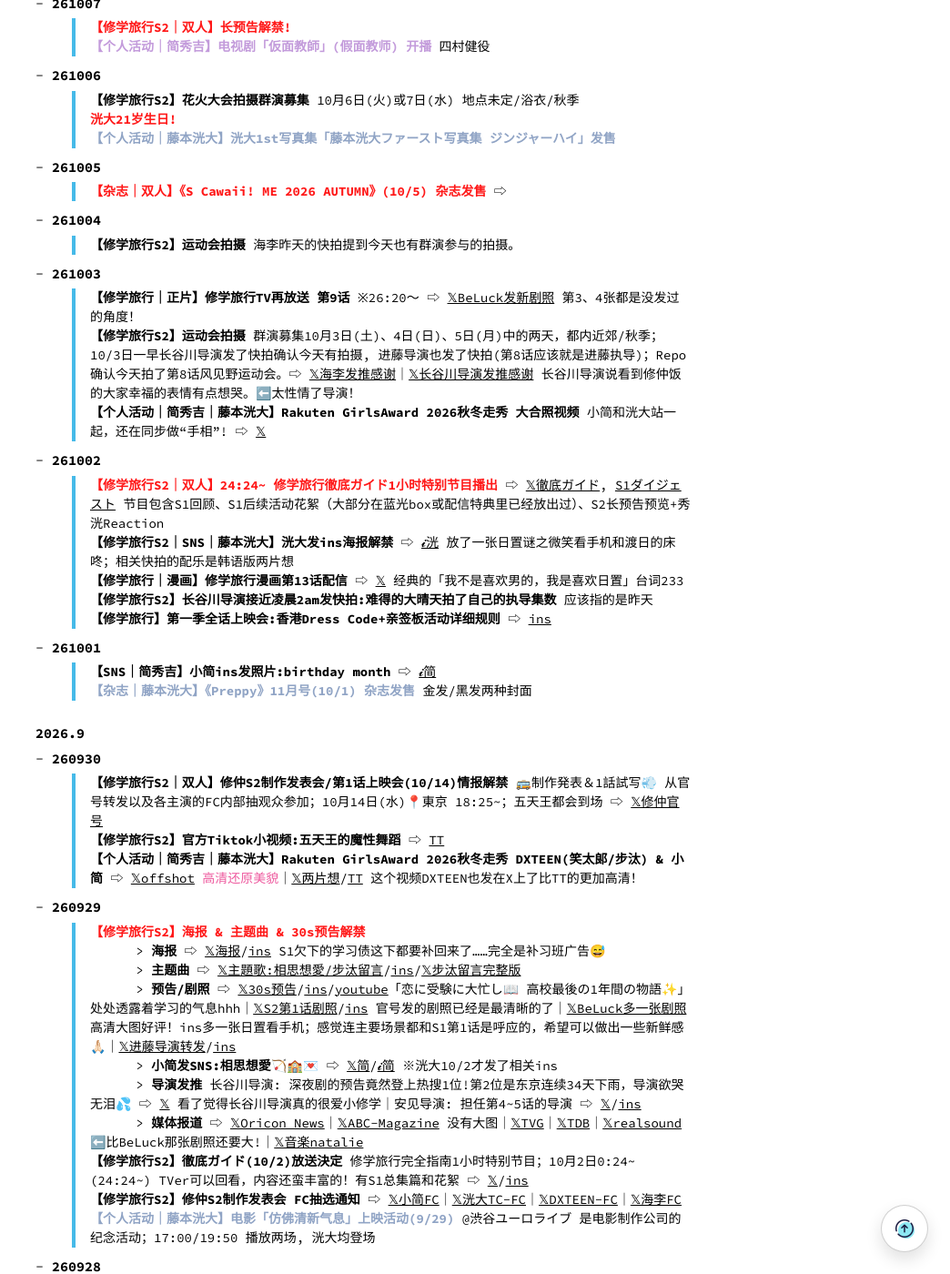
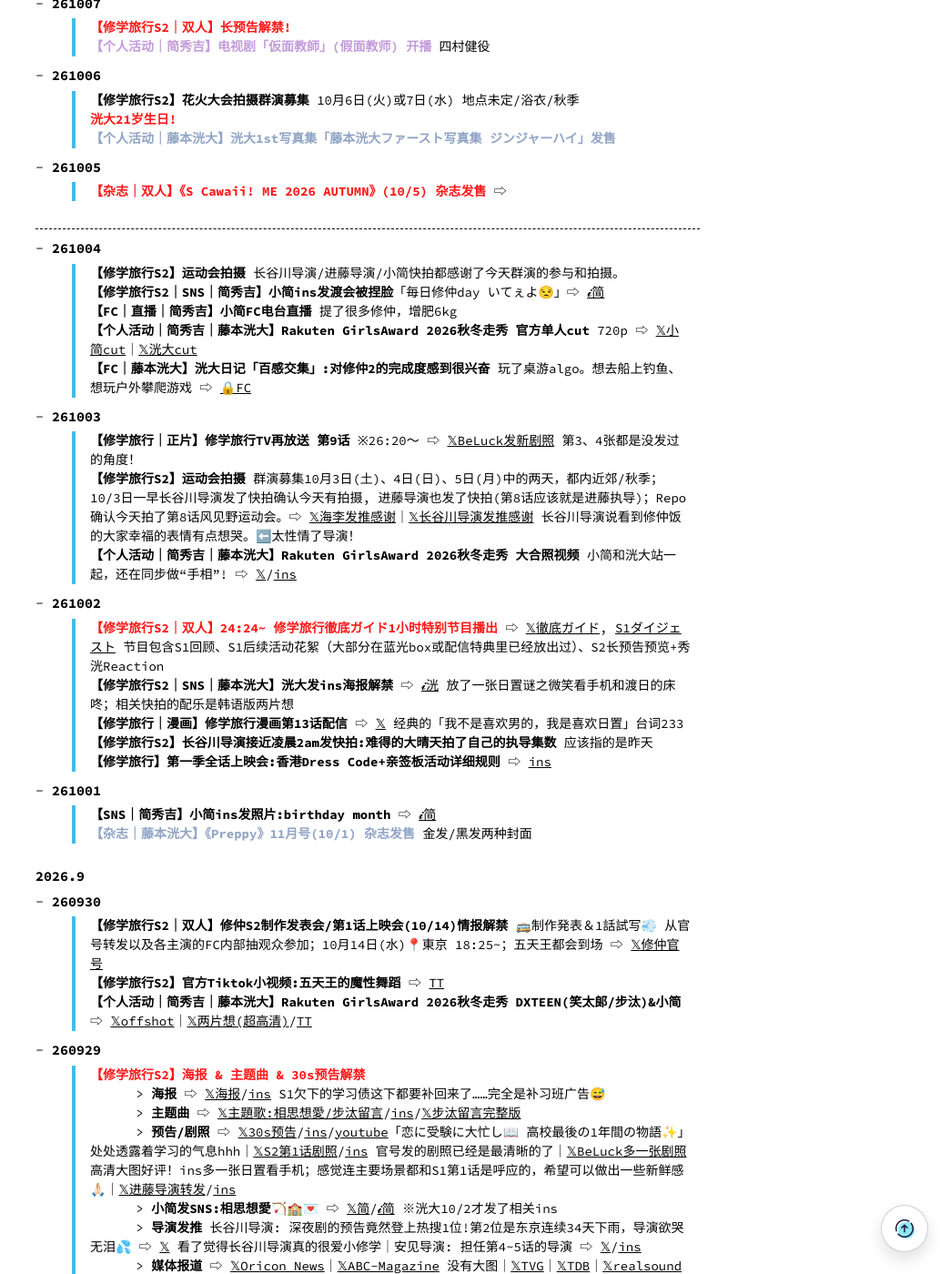
Before and after one commit to eri329/hidekou, a Jekyll site: the page built from flattened_timeline.md, in a window 1280 px wide and 1400 px high, scrolled down 2113 px. Shown: the whole window at 91% size, without its empty margins (236-1280 px from the left). Built offline with Jekyll 4.4.1, drawn with Linux system fonts in a browser that asks for light colours; comment, search, counter and statistics services are not loaded; some of the changed text lies outside the part shown.

Commit message:
regular update

```diff
--- a/flattened_timeline.md
+++ b/flattened_timeline.md
@@ -89,12 +89,19 @@ permalink: /flattened_timeline/
     > **【个人活动｜藤本洸大】洸大1st写真集「藤本洸大ファースト写真集 ジンジャーハイ」发售**{: .text-solo-k}
 * **261005**
     > **【杂志｜双人】《S Cawaii! ME 2026 AUTUMN》(10/5) 杂志发售**{: .text-red} ⇨ []()
+
+<div class="line"></div>
+
 * **261004**
-    > **【修学旅行S2】运动会拍摄** 海李昨天的快拍提到今天也有群演参与的拍摄。
+    > **【修学旅行S2】运动会拍摄** 长谷川导演/进藤导演/小简快拍都感谢了今天群演的参与和拍摄。
+    > **【修学旅行S2｜SNS｜简秀吉】小简ins发渡会被捏脸**「毎日修仲day いてぇよ😒」⇨ [𝓲简](https://www.instagram.com/p/DeEkV36hjUW/)
+    > **【FC｜直播｜简秀吉】小简FC电台直播** 提了很多修仲，增肥6kg
+    > **【个人活动｜简秀吉｜藤本洸大】Rakuten GirlsAward 2026秋冬走秀 官方单人cut** 720p ⇨ [𝕏小简cut](https://www.instagram.com/p/DeEm18BPZKn/)｜[𝕏洸大cut](https://www.instagram.com/p/DeElMyZP5Mz/)
+    > **【FC｜藤本洸大】洸大日记「百感交集」:对修仲2的完成度感到很兴奋** 玩了桌游algo。想去船上钓鱼、想玩户外攀爬游戏 ⇨ [🔒FC](https://sp.tcland.jp/contents/1116133)
 * **261003**
     > **【修学旅行｜正片】修学旅行TV再放送 第9话** ※26:20～ ⇨ [𝕏BeLuck发新剧照](https://x.com/BeLuckbunko/status/2106304497828171879) 第3、4张都是没发过的角度！
     > **【修学旅行S2】运动会拍摄** 群演募集10月3日(土)、4日(日)、5日(月)中的两天，都内近郊/秋季；10/3日一早长谷川导演发了快拍确认今天有拍摄, 进藤导演也发了快拍(第8话应该就是进藤执导)；Repo确认今天拍了第8话风见野运动会。⇨ [𝕏海李发推感谢](https://x.com/kairi_shimizu/status/2106320930016464907)｜[𝕏长谷川导演发推感谢](https://x.com/hasetaku0227/status/2106376762154471768) 长谷川导演说看到修仲饭的大家幸福的表情有点想哭。⬅️太性情了导演！
-    > **【个人活动｜简秀吉｜藤本洸大】Rakuten GirlsAward 2026秋冬走秀 大合照视频** 小简和洸大站一起，还在同步做“手相”! ⇨ [𝕏](https://x.com/GirlsAward/status/2106346102572355973)
+    > **【个人活动｜简秀吉｜藤本洸大】Rakuten GirlsAward 2026秋冬走秀 大合照视频** 小简和洸大站一起，还在同步做“手相”! ⇨ [𝕏](https://x.com/GirlsAward/status/2106346102572355973)/[ins](https://www.instagram.com/p/DeCDoeHvJo0/)
 * **261002**
     > **【修学旅行S2｜双人】24:24~ 修学旅行徹底ガイド1小时特别节目播出**{: .text-red} ⇨ [𝕏徹底ガイド](https://x.com/dramal_abc/status/2106067363963748833), [S1ダイジェスト](https://x.com/dramal_abc/status/2106067997312127152) 节目包含S1回顾、S1后续活动花絮（大部分在蓝光box或配信特典里已经放出过）、S2长预告预览+秀洸Reaction
     > **【修学旅行S2｜SNS｜藤本洸大】洸大发ins海报解禁** ⇨ [𝓲洸](https://www.instagram.com/p/Dd_b6mFlGbC/) 放了一张日置谜之微笑看手机和渡日的床咚；相关快拍的配乐是韩语版两片想
@@ -111,7 +118,7 @@ permalink: /flattened_timeline/
 * **260930**
     > **【修学旅行S2｜双人】修仲S2制作发表会/第1话上映会(10/14)情报解禁** 🚌制作発表＆1話試写💨 从官号转发以及各主演的FC内部抽观众参加；10月14日(水)📍東京 18:25~；五天王都会到场 ⇨ [𝕏修仲官号](https://x.com/dramal_abc/status/2105274974751830518)
     > **【修学旅行S2】官方Tiktok小视频:五天王的魔性舞蹈** ⇨ [TT](https://www.tiktok.com/@schooltrip_abc/video/7691253785833966868)
-    > **【个人活动｜简秀吉｜藤本洸大】Rakuten GirlsAward 2026秋冬走秀 DXTEEN(笑太郎/步汰) & 小简** ⇨ [𝕏offshot](https://x.com/official_DXTEEN/status/2105247534784659817) <span>高清还原美貌</span>{: .text-pink}｜[𝕏两片想](https://x.com/official_DXTEEN/status/2105244688999698879)/[TT](https://www.tiktok.com/@official_dxteen/video/7691273142618180872) 这个视频DXTEEN也发在X上了比TT的更加高清！
+    > **【个人活动｜简秀吉｜藤本洸大】Rakuten GirlsAward 2026秋冬走秀 DXTEEN(笑太郎/步汰)&小简** ⇨ [𝕏offshot](https://x.com/official_DXTEEN/status/2105247534784659817)｜[𝕏两片想(超高清)](https://x.com/official_DXTEEN/status/2105244688999698879)/[TT](https://www.tiktok.com/@official_dxteen/video/7691273142618180872)
 * **260929**
     > **【修学旅行S2】海报 & 主题曲 & 30s预告解禁**{: .text-red}
         > **海报** ⇨ [𝕏海报](https://x.com/dramal_abc/status/2104692879071260700)/[ins](https://www.instagram.com/p/Dd2NevMk9Cr/) S1欠下的学习债这下都要补回来了……完全是补习班广告😅
@@ -130,15 +137,17 @@ permalink: /flattened_timeline/
         > **安见导演发推:顺利拍摄中** ⇨ [𝕏](https://x.com/lennono560/status/2104457142854132122)/[ins](https://www.instagram.com/p/Dd0h8qpmBaE/) 发的是他自己的照片；安见导演在这天还发过一张日置和渡会纺希一起拍摄的图，后来删掉了（站长有存档）
         > **260929 进藤导演快拍** (昨天9/28)完成了1-2话的制作，工作人员们都很兴奋！
         > 9/28, 10/1, 或10/2有埼玉県内的群演募集(春季场景)
+    > **【个人活动｜简秀吉｜藤本洸大】Rakuten GirlsAward 2026秋冬走秀 推し楽洸大特别采访** ⇨ [ins推し楽](https://www.instagram.com/p/Dd0LvoqSoey/)
 * **260927**
     > **【修学旅行S2】长谷川导演快拍:今天拍了我执导的那一集的夜场戏**
+    > **【FC｜藤本洸大】洸大日记「青春死遊」:死亡青春游戏拍摄感想**{: .text-solo-k} 照片是昨天走秀的offshot ⇨ [🔒FC](https://sp.tcland.jp/contents/1113773)
 * **260926**
     > **【个人活动｜简秀吉｜藤本洸大】Rakuten GirlsAward 2026秋冬走秀**{: text-red} @幕張メッセ1-3ホール 14:30~；DXTEEN、步汰、笑太郎也去~ ⇨ [𝕏简-走秀cut(很糊)](https://x.com/kan_hideyoshi/status/2103833401619063064)｜[𝓲简-单人](https://www.instagram.com/p/DdwC-DgAdRK/)｜[𝓲洸-单人](https://www.instagram.com/p/Ddv_lFHlECE/) 挺可惜的难得两位主演剧宣期同时去走秀都没有留下一张正式合照
         > **非官方存档** 洸大后面直接就跟着小简！※秀洸走秀cut1080p ⇨ [𝕏粉丝存档](https://x.com/moguyopii/status/2104191381170434317)｜有樱花妹扒出秀洸做的是去年Gianna对方的同款动作:</span>{: .text-pink}[𝕏粉丝存档](https://x.com/BaekYSQ/status/2103834000339128693)
-        > **秀洸采访:我的家规**{: .text-red} ⇨ [𝕏](https://x.com/GirlsAward/status/2103813591912808586) 终于合体了！两个人状态都还不错☺️
-        > **秀洸采访:对方惹人喜爱的魅力点**{: .text-red} ⇨ [𝕏](https://x.com/modelpress/status/2103788960904519979) 最后有合体比心！
+        > **秀洸采访:我的家规**{: .text-red} ⇨ [𝕏](https://x.com/GirlsAward/status/2103813591912808586)/[ins](https://www.instagram.com/p/DdwBX6UkSag/) 终于合体了！两个人状态都还不错☺️
+        > **秀洸采访:对方惹人喜爱的魅力点**{: .text-red} ⇨ [𝕏](https://x.com/modelpress/status/2103788960904519979)/[ins](https://www.instagram.com/p/DdvyfthJMkn/) 最后有合体比心！
         > **主办方抽小简/洸大单人大头贴** ⇨ [𝕏小简花絮](https://x.com/GirlsAward/status/2103792179101724846),[𝕏小简大头贴](https://x.com/modelpress/status/2103793839354040320)｜[𝕏洸大花絮](https://x.com/GirlsAward/status/2103805749499699287),[𝕏洸大大头贴](https://x.com/modelpress/status/2103809073158431028)
-        > **DXTEEN(笑太郎/步汰) & 洸大** ⇨ [𝕏offshot](https://x.com/official_DXTEEN/status/2103840426201690151) <span>众所周知DXTEEN发图绝不凑合都是顶级高清大图；洸大脸超级超级小！</span>{: .text-pink}｜[TT两片想](https://www.tiktok.com/@official_dxteen/video/7689813426360601864) <span>太美萌了洸妹妹！！</span>{: .text-pink}
+        > **DXTEEN(笑太郎/步汰)&洸大** ⇨ [𝕏offshot](https://x.com/official_DXTEEN/status/2103840426201690151) 洸大脸超级超级小！｜[TT两片想](https://www.tiktok.com/@official_dxteen/video/7689813426360601864)/[ins](https://www.instagram.com/p/DdwCzAfPQz_/) 太美萌了！
         > **吉泽要人发了和洸大的合照** ⇨ [𝕏](https://x.com/kanamey_0712/status/2103854978901450776) 青春死亡游戏剧宣&直播宣传合照
         > **媒体报道** [...more]({{ site.baseurl }}/timeline_s2/#anchor-260926ga)
     > **【个人活动｜藤本洸大】JUNON×SHOWROOM公式番組「JUNON SUPERBOY CLUB (仮)』MC出演 第2回 情报解禁**{: .text-solo-k} 13:00~ 嘉宾:渡部秀 ⇨ [配信链接](https://www.showroom-live.com/r/junonsuperboyclub) 同一天还有走秀和另一个剧组的直播，洸大的日程也太紧张了……
@@ -157,6 +166,7 @@ permalink: /flattened_timeline/
     > **【个人活动｜简秀吉】TGC 2026秋冬走秀 小简发自己的cut**{: .text-solo} ⇨ [𝕏简](https://x.com/kan_hideyoshi/status/2101693172682506322)/[𝓲简](https://www.instagram.com/p/Ddg5m-whna6/)｜照片:[𝓲简](https://www.instagram.com/p/Ddd4OMFgRo9/) ⚠️有拆家合照
 * **260920**
     > **【个人活动｜简秀吉】简秀吉24岁生日会&见面会 大宫生日会 第一部嘉宾:清水海李/福田步汰**{: .text-solo} ⇨ [𝕏简](https://x.com/kan_hideyoshi/status/2101521434720043141) 竟然是他们俩！
+    > **【FC｜藤本洸大】洸大日记「天命を待つ」:马上就要21岁有点不舍**{: .text-solo-k} ⇨ [🔒FC](https://sp.tcland.jp/contents/1112041)
 * **260919**
     > **【修学旅行】第一季全话上映会 全話イッキ見祭** 13:00~ 电影院放映1-10话+番外一口气看完企划 ⇨ [详情](https://liveviewing.jp/schooltripmatsuri/)
     > **【修学旅行S2】仲里生日快乐！** ⇨ [𝕏修仲官号祝福](https://x.com/dramal_abc/status/2101241202700144935)/[ins](https://www.instagram.com/p/DddrzWZTpqH/)
```
Also changed, not shown: drama.md (+1 -1 lines), solo.md (+3 -0 lines), timeline_s2.md (+15 -8 lines), changelog.md.
